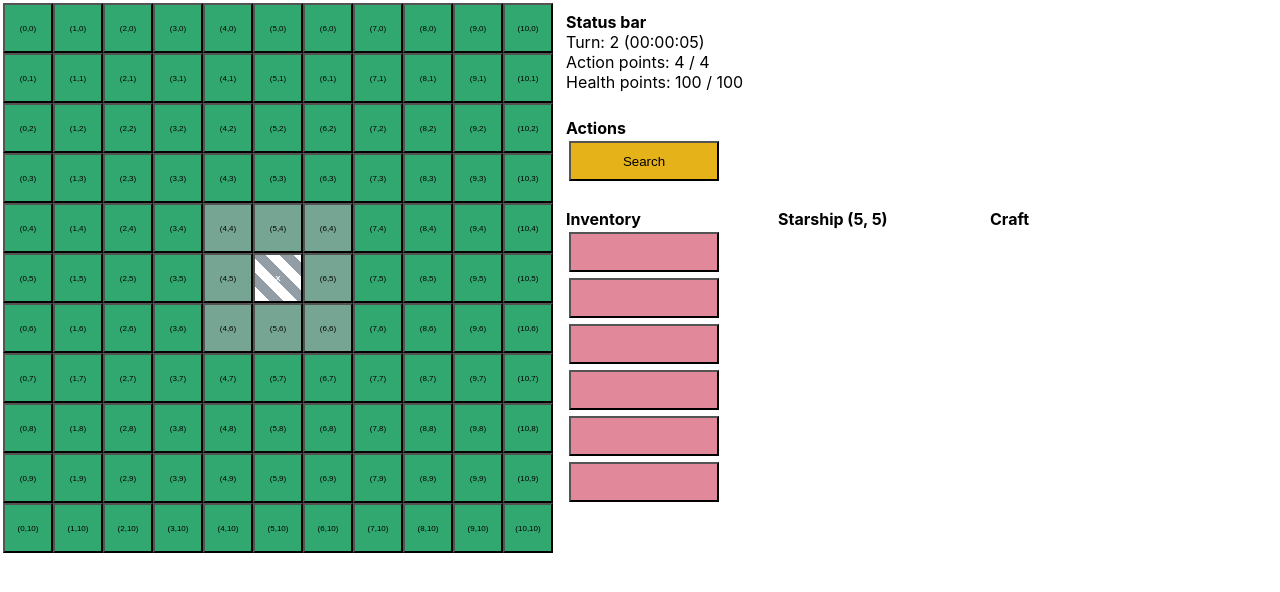
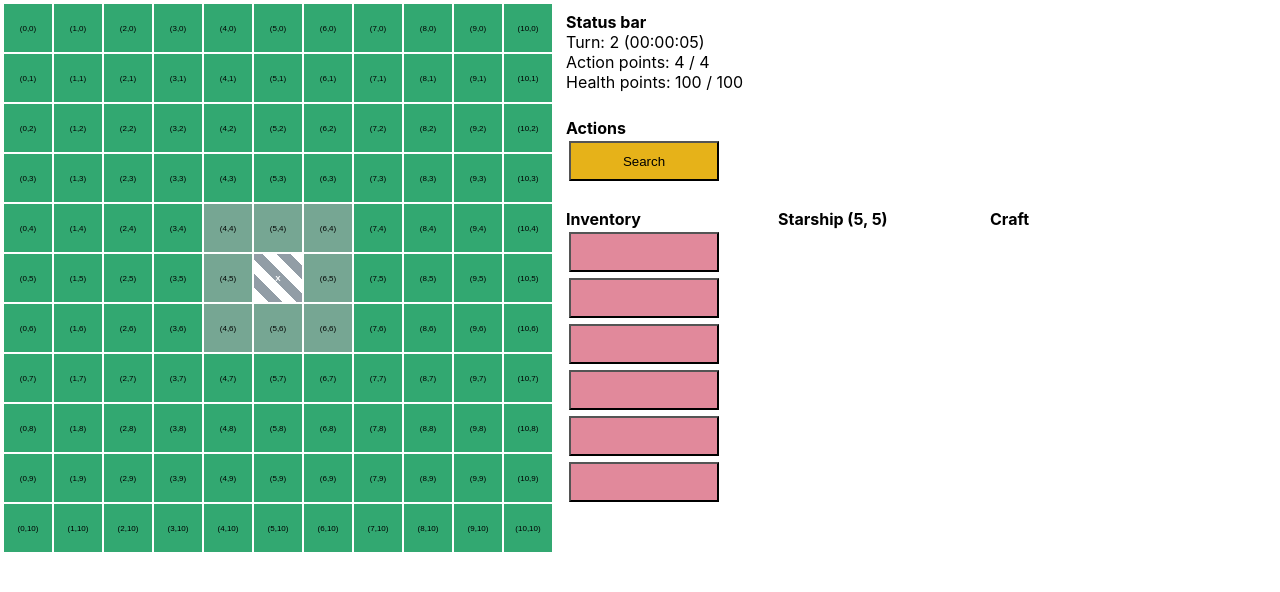
Before and after one commit to mew-the-cat/escape-velocity, a React (Create React App) app: page / in a window 1280 px wide. Shown: the top 592 px of the page. Built offline with nearby package versions, Linux system fonts and the light colour scheme.

Commit message:
Add DnD library, cosmetic changes

```diff
--- a/package.json
+++ b/package.json
@@ -10,6 +10,7 @@
     "@testing-library/user-event": "^12.8.3",
     "gh-pages": "^3.1.0",
     "react": "^17.0.1",
+    "react-beautiful-dnd": "^13.1.0",
     "react-dom": "^17.0.1",
     "react-scripts": "4.0.3",
     "styled-components": "^5.3.0",
--- a/src/components/CellTile.js
+++ b/src/components/CellTile.js
@@ -9,6 +9,6 @@ export const CellTile = styled.button`
   background: ${(props) => props.characters.length ===0 ? props.type.color : "repeating-linear-gradient(45deg, white, white 10px, " + props.type.color + " 10px,  " + props.type.color + " 20px)"};
   color: ${(props) => props.characters.length ===0 ? "black" : "white"};
   font-weight: ${(props) => props.characters.length ===0 ? "normal" : "bold"};
-  border: ${(props) => props.characters.length ===0 ? "1px black" : "3px white"}
+  border: 1px solid white;
   border-collapse: collapse;
 `;
--- a/src/components/Game.js
+++ b/src/components/Game.js
@@ -1,5 +1,6 @@
 import React from "react";
 import "../styles/App.css";
+import { DragDropContext, Droppable, Draggable } from 'react-beautiful-dnd';
 
 import { Phase } from "../models/Phase.js";
 import { Player } from "../models/Player.js";
```
Also changed, not shown: 1 other file (tests, documents, lock files or other folders).
